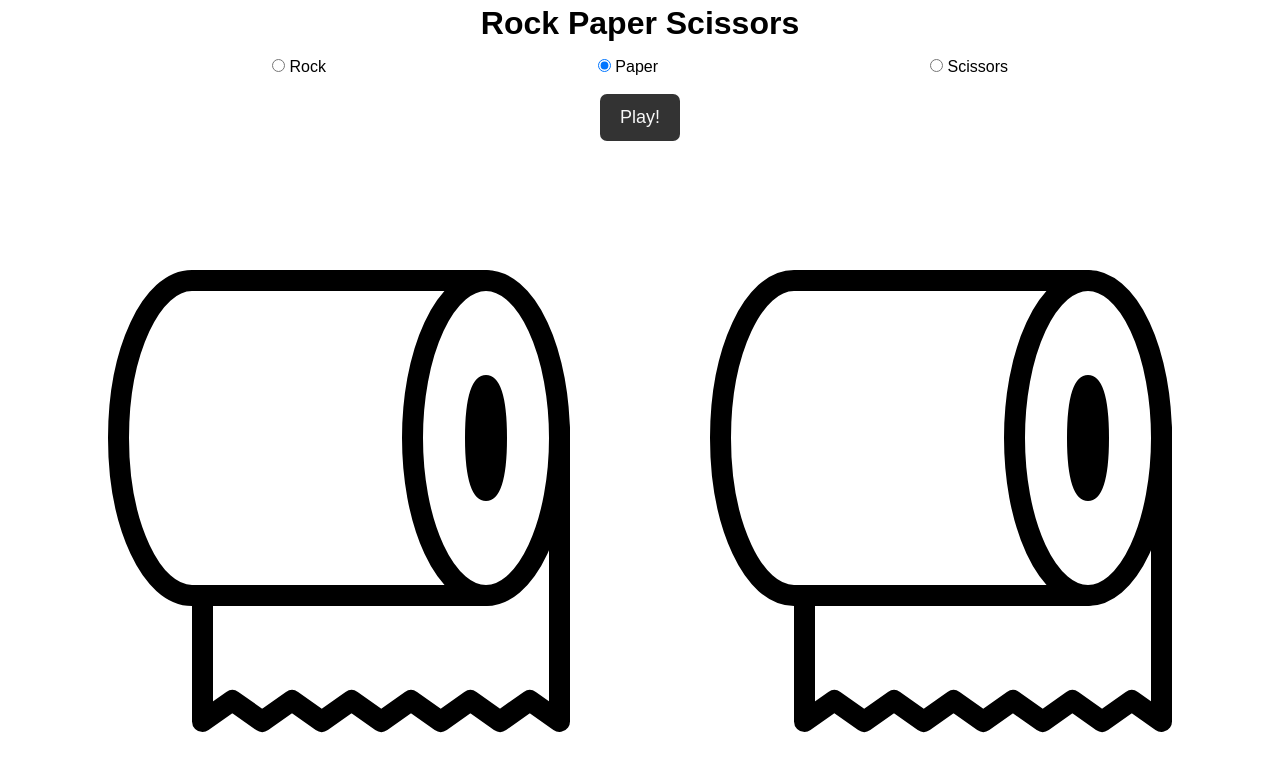
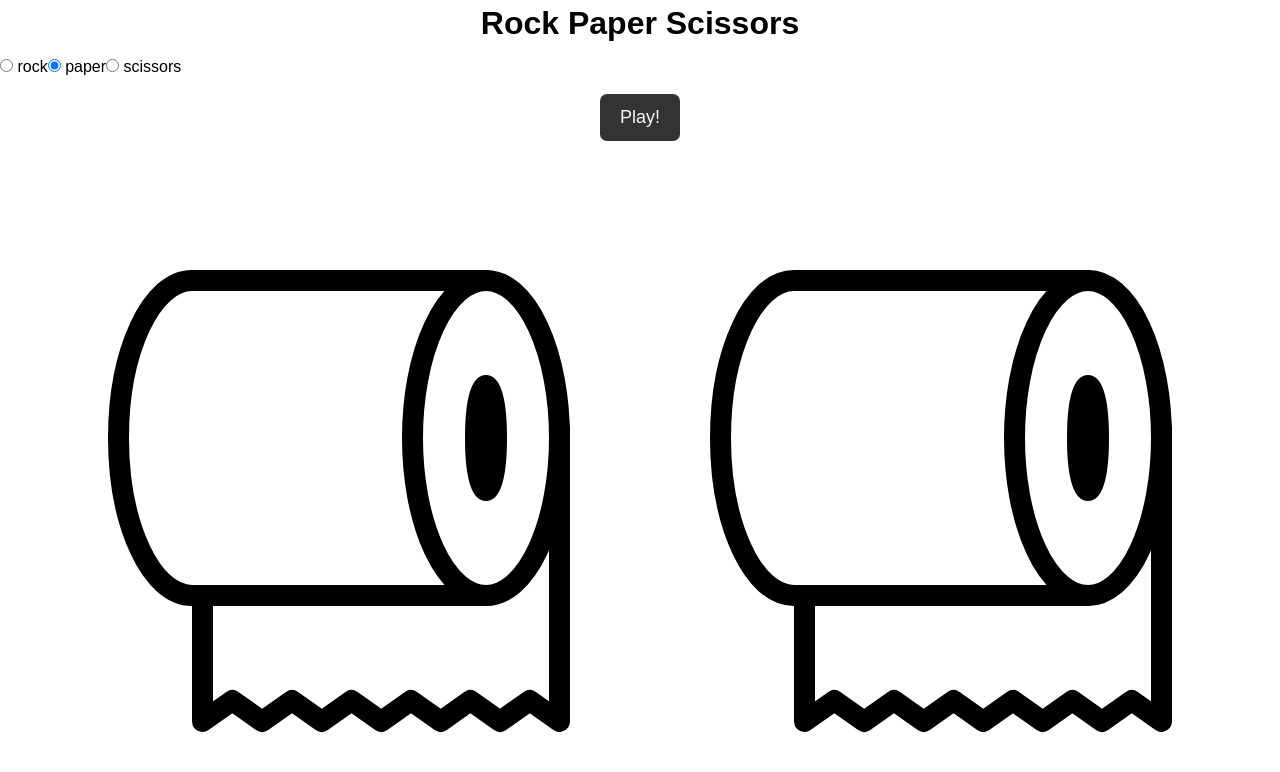
Before and after one commit to ChristofferHennie/rock-paper-scissors, a React (Create React App) app: page / in a window 1280 px wide. Shown: the top 772 px of the page. Built offline with nearby package versions, Linux system fonts and the light colour scheme.

Commit message:
Changed some of the variabels

```diff
--- a/src/index.css
+++ b/src/index.css
@@ -9,13 +9,13 @@
   padding: 5px 0 0.5em 0;
 }
 
-.choices {
+.options {
   display: flex;
   flex-direction: row;
   justify-content: space-evenly;
 }
 
-.choices > label {
+.options > label {
   text-transform: capitalize;
 }
 
```
